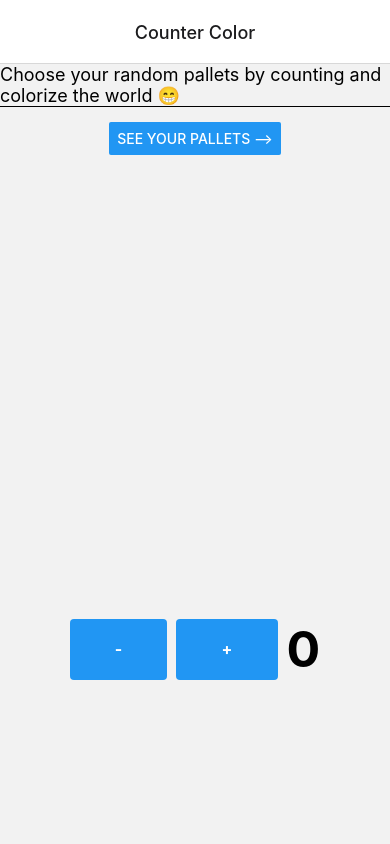
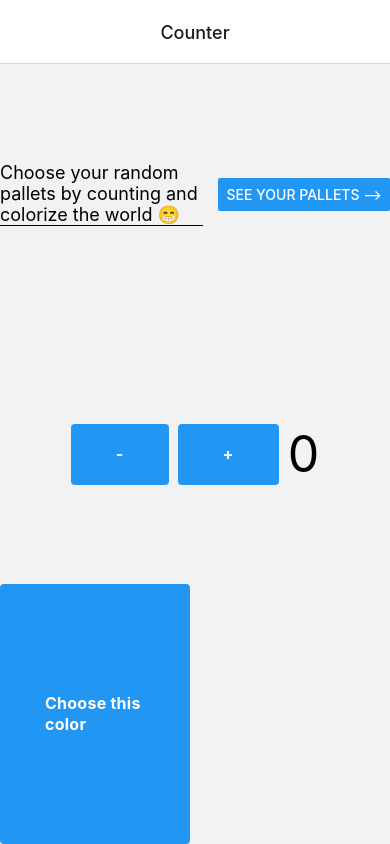
Before and after one commit to WillemJou/counter-color-native, a React Native app: screen /Counter in a window 390 px wide. Built offline with nearby package versions, Linux system fonts and the light colour scheme.

Commit message:
refacto (add custom color hook + style.js file ) + implement random number color & banner color

```diff
--- a/App.js
+++ b/App.js
@@ -14,7 +14,7 @@ const App = () => {
           options={{
             headerTitleAlign: 'center',
           }}
-          name='Counter Color'
+          name='Counter'
           component={MainPage}
         />
         <Stack.Screen
--- /dev/null
+++ b/components/colorView.jsx
@@ -0,0 +1,21 @@
+import { Pressable, View, Text } from 'react-native'
+import { styles } from '../style'
+import { useChangeColor } from '../hooks'
+
+export const ColorView = (props) => {
+  const color = useChangeColor()
+  console.log(color)
+  return (
+    <View style={{ flex: 1, flexDirection: 'row' }}>
+      <Pressable style={[styles.counterButton, { flex: 1 }]}>
+        <Text style={styles.textButton}>Choose this color</Text>
+      </Pressable>
+      <View
+        style={{
+          flex: 2,
+          background: props.color,
+        }}
+      />
+    </View>
+  )
+}
--- a/components/counter.jsx
+++ b/components/counter.jsx
@@ -1,52 +1,29 @@
 import React, { useState } from 'react'
-import { StyleSheet, View, Text, Pressable } from 'react-native'
+import { View, Text, Pressable } from 'react-native'
+import { styles } from '../style'
 
-export const Counter = () => {
+export const Counter = (props) => {
   const [count, setCount] = useState(0)
+
   return (
-    <View
-      style={{
-        flex: 1,
-        flexDirection: 'row',
-        alignItems: 'center',
-        justifyContent: 'center',
-        gap: 9,
-      }}>
+    <View style={[styles.rowCenterContainer, { gap: 9 }]}>
       <Pressable
         style={styles.counterButton}
         onPress={() => {
-          setCount(count + 1)
+          setCount(count + 1), props.changeColor()
         }}>
         <Text style={styles.textButton}>-</Text>
       </Pressable>
       <Pressable
         style={styles.counterButton}
         onPress={() => {
-          setCount(count - 1)
+          setCount(count - 1), props.changeColor()
         }}>
         <Text style={styles.textButton}>+</Text>
       </Pressable>
-      <Text style={{ fontSize: 50, fontWeight: 'bold' }}>{count}</Text>
+      <Text style={{ fontSize: 50, color: props.color }}>{count}</Text>
     </View>
   )
 }
 
-const styles = StyleSheet.create({
-  counterButton: {
-    alignItems: 'center',
-    justifyContent: 'center',
-    paddingVertical: 20,
-    paddingHorizontal: 45,
-    borderRadius: 4,
-    elevation: 3,
-    backgroundColor: 'rgb(33, 150, 243)',
-  },
-  textButton: {
-    fontSize: 16,
-    lineHeight: 21,
-    fontWeight: 'bold',
-    letterSpacing: 0.25,
-    color: 'white',
-  },
-})
 export default Counter
--- /dev/null
+++ b/hooks.jsx
@@ -0,0 +1,12 @@
+import { useState } from 'react'
+import { randomHexa, randomRgb } from './utils'
+
+export const useChangeColor = () => {
+  const [color, setColor] = useState('')
+  console.log(color)
+  const changeColor = () => {
+    return setColor(randomRgb)
+  }
+
+  return { color, changeColor }
+}
--- a/pages/mainPage.jsx
+++ b/pages/mainPage.jsx
@@ -1,17 +1,14 @@
 import { View, Text, Button } from 'react-native'
 import { Counter } from '../components/counter'
+import { ColorView } from '../components/colorView'
+import { styles } from '../style'
+import { useChangeColor } from '../hooks'
 
 export const MainPage = ({ navigation }) => {
+  const { color, changeColor } = useChangeColor()
   return (
     <>
-      <View
-        style={{
-          flex: 1,
-          flexDirection: 'column',
-          alignItems: 'center',
-          justifyContent: 'start',
-          gap: 15,
-        }}>
+      <View style={[styles.rowCenterContainer, { gap: 15 }]}>
         <Text style={{ fontSize: 18, borderBottomWidth: 1 }}>
           Choose your random pallets by counting and colorize the world 😁
         </Text>
@@ -20,7 +17,8 @@ export const MainPage = ({ navigation }) => {
           onPress={() => navigation.navigate('Pallets Page')}
         />
       </View>
-      <Counter />
+      <Counter color={color} changeColor={changeColor} />
+      <ColorView color={color} />
     </>
   )
 }
--- /dev/null
+++ b/style.js
@@ -0,0 +1,32 @@
+import { StyleSheet } from 'react-native'
+
+export const styles = StyleSheet.create({
+  columnCenterContainer: {
+    flex: 1,
+    flexDirection: 'column',
+    alignItems: 'center',
+    justifyContent: 'start',
+  },
+  rowCenterContainer: {
+    flex: 1,
+    flexDirection: 'row',
+    alignItems: 'center',
+    justifyContent: 'center',
+  },
+  counterButton: {
+    alignItems: 'center',
+    justifyContent: 'center',
+    paddingVertical: 20,
+    paddingHorizontal: 45,
+    borderRadius: 4,
+    elevation: 3,
+    backgroundColor: 'rgb(33, 150, 243)',
+  },
+  textButton: {
+    fontSize: 16,
+    lineHeight: 21,
+    fontWeight: 'bold',
+    letterSpacing: 0.25,
+    color: 'white',
+  },
+})
--- /dev/null
+++ b/utils.js
@@ -0,0 +1,10 @@
+const randomHexa = () => '#' + Math.floor(Math.random() * 16777215).toString(16)
+
+const randomRgb = () => {
+  const red = Math.floor(Math.random() * 256)
+  const green = Math.floor(Math.random() * 256)
+  const blue = Math.floor(Math.random() * 256)
+  return `rgb(${red}, ${green}, ${blue})`
+}
+
+export { randomHexa, randomRgb }
```
